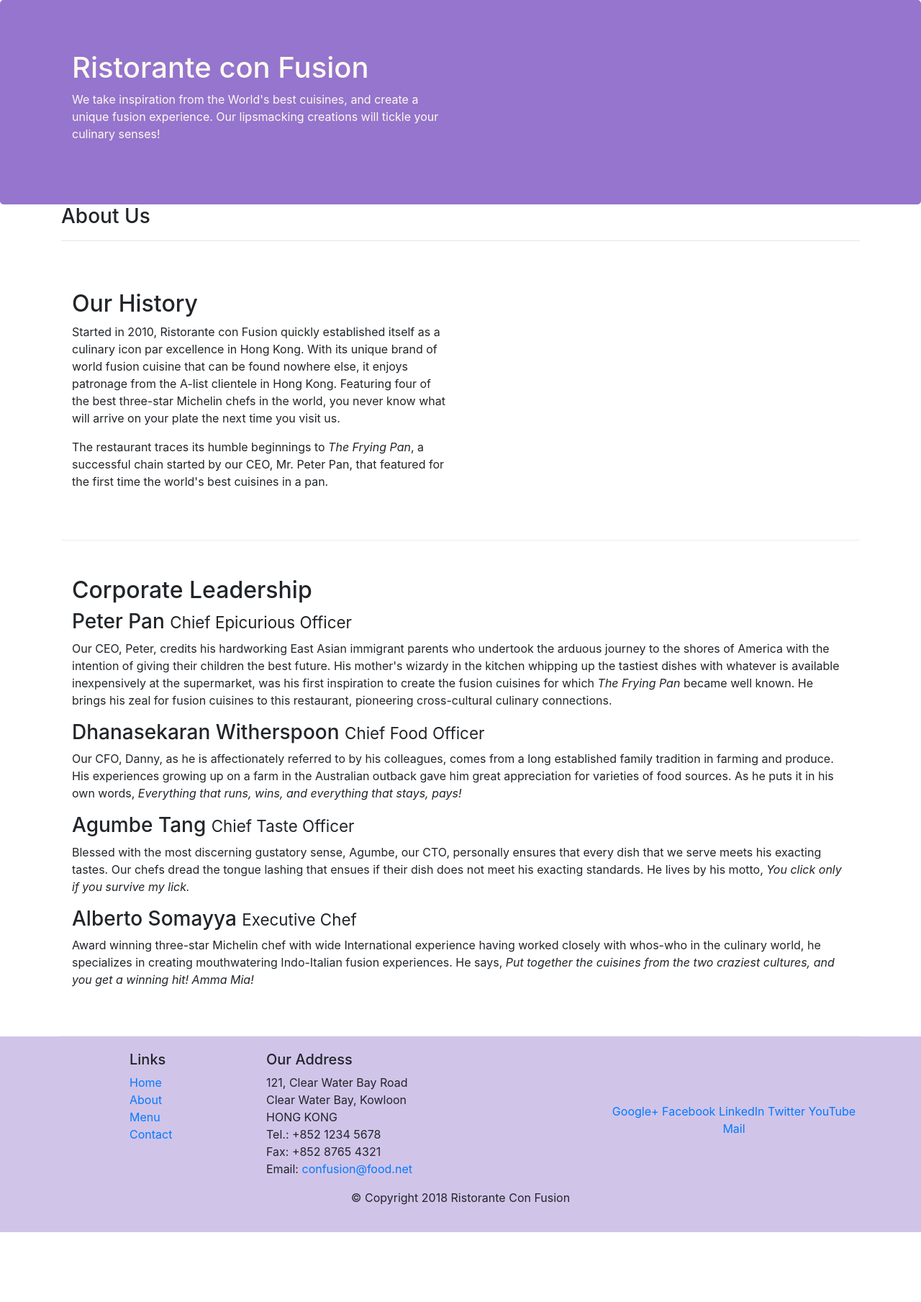
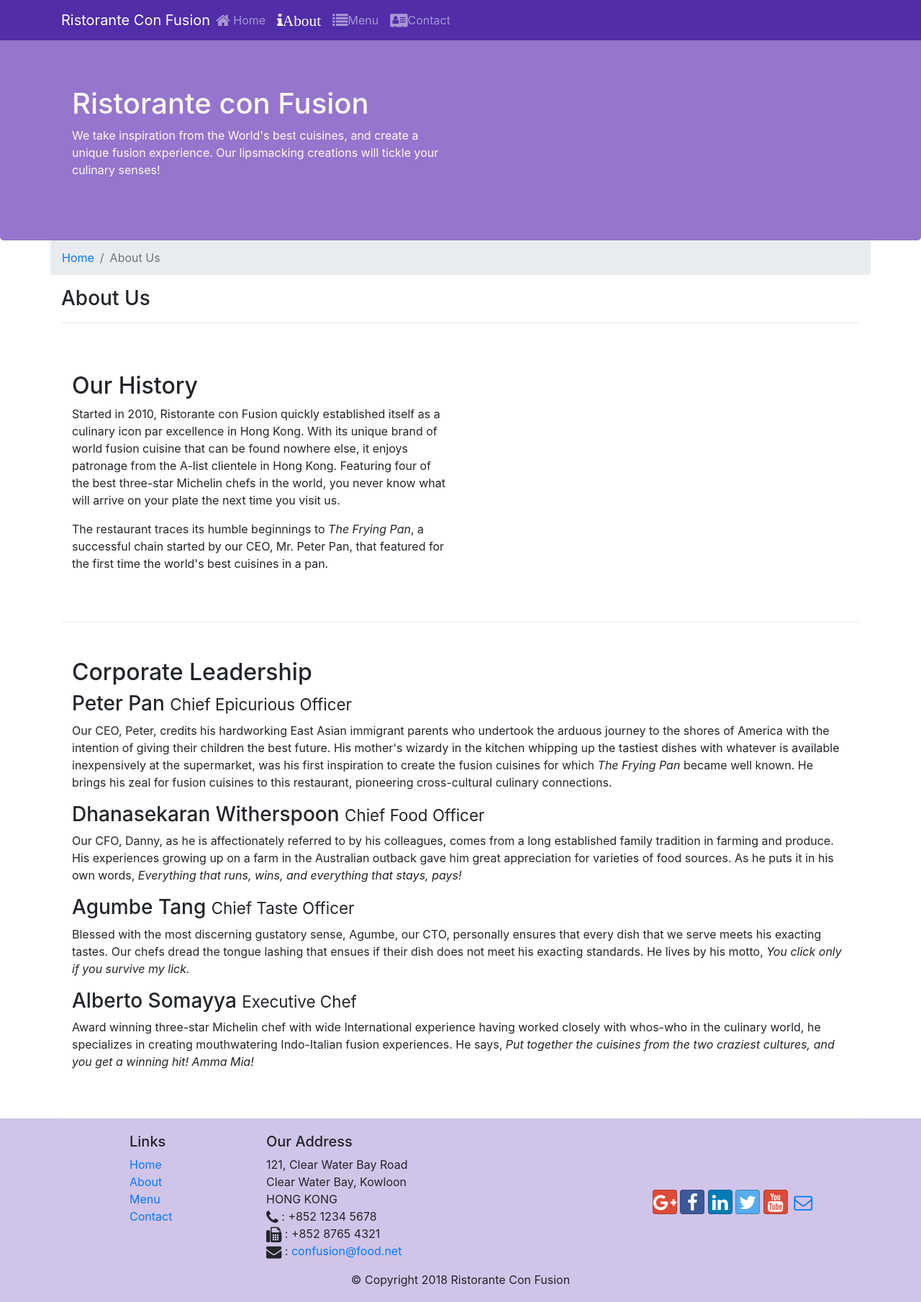
Before and after one commit to alihammoud17/Front-End-Web-UI-Frameworks-and-Tools-Bootstrap-4, a website: page aboutus.html in a window 1280 px wide. Shown: the whole page at 72% size. Before the commit the page ends 1712 px from the top, so only its background shows below. Drawn offline with nearby package versions, Linux system fonts and the light colour scheme.

Commit message:
Added icons, fonts and nav bar

```diff
--- a/aboutus.html
+++ b/aboutus.html
@@ -9,12 +9,36 @@
 
      <!-- Bootstrap CSS -->
      <link rel="stylesheet" href="node_modules/bootstrap/dist/css/bootstrap.min.css">
+     <link rel="stylesheet" href="node_modules/font-awesome/css/font-awesome.min.css">
+     <link rel="stylesheet" href="node_modules/bootstrap-social/bootstrap-social.css">
      <link rel="stylesheet" href="css/styles.css">
      <title>Ristorante Con Fusion: About Us</title>
 
 </head>
 
 <body>
+    <nav class="navbar navbar-dark
+    navbar-expand-sm fixed-top">
+        <div class="container">
+            <button class="navbar-toggler"
+            type="button" data-toggle="collapse"
+            data-target="#Navbar">
+                <span class="navbar-toggler-icon"></span>
+            </button>
+            <a class="navbar-brand mr-auto" href="index.html">
+                Ristorante Con Fusion
+            </a>
+            <div class="collapse navbar-collapse" id="Navbar">
+                <ul class="navbar-nav mr-auto">
+                    <li class="nav-item"><a class="nav-link" href="index.html"><span class="fa fa-home fa-lg"></span> Home</a></li>
+                    <li class="nav-item active"><a class="nav-link" href="./aboutus.html"><span class="fa fa-info fa-lg">About</a></li>
+                    <li class="nav-item"><a class="nav-link" href="#"><span class="fa fa-list fa-lg"></span>Menu</a></li>
+                    <li class="nav-item"><a class="nav-link" href="#"><span class="fa fa-address-card fa-lg"></span>Contact</a></li>
+                </ul>
+            </div>
+
+        </div>
+    </nav>
 
     <header class="jumbotron">
         <div class="container">
@@ -31,6 +55,10 @@
 
     <div class="container">
         <div class="row">
+            <ol class="col-12 breadcrumb">
+                <li class="breadcrumb-item"><a href="./index.html">Home</a></li>
+                <li class="breadcrumb-item active">About Us</li>
+            </ol>
             <div class="col-12">
                <h3>About Us</h3>
                <hr>
@@ -70,7 +98,7 @@
                 <div class="col-4 offset-1 col-sm-2">
                     <h5>Links</h5>
                     <ul class="list-unstyled">
-                        <li><a href="#">Home</a></li>
+                        <li><a href="index.html">Home</a></li>
                         <li><a href="#">About</a></li>
                         <li><a href="#">Menu</a></li>
                         <li><a href="#">Contact</a></li>
@@ -82,19 +110,19 @@
 		              121, Clear Water Bay Road<br>
 		              Clear Water Bay, Kowloon<br>
 		              HONG KONG<br>
-		              Tel.: +852 1234 5678<br>
-		              Fax: +852 8765 4321<br>
-		              Email: <a href="mailto:confusion@food.net">confusion@food.net</a>
+		              <i class="fa fa-phone fa-lg"></i> : +852 1234 5678<br>
+		              <i class="fa fa-fax fa-lg"></i> : +852 8765 4321<br>
+		              <i class="fa fa-envelope fa-lg"></i> : <a href="mailto:confusion@food.net">confusion@food.net</a>
 		           </address>
                 </div>
                 <div class="col-12 col-sm-4 align-self-center">
                     <div class="text-center">
-                        <a href="http://google.com/+">Google+</a>
-                        <a href="http://www.facebook.com/profile.php?id=">Facebook</a>
-                        <a href="http://www.linkedin.com/in/">LinkedIn</a>
-                        <a href="http://twitter.com/">Twitter</a>
-                        <a href="http://youtube.com/">YouTube</a>
-                        <a href="mailto:">Mail</a>
+                        <a class="btn btn-social-icon btn-google" href="http://google.com/+"><i class="fa fa-google-plus fa-lg"></i></a>
+                        <a class="btn btn-social-icon btn-facebook" href="http://www.facebook.com/profile.php?id="><i class="fa fa-facebook fa-lg"></i></a>
+                        <a class="btn btn-social-icon btn-linkedin" href="http://www.linkedin.com/in/"><i class="fa fa-linkedin fa-lg"></i></a>
+                        <a class="btn btn-social-icon btn-twitter" href="http://twitter.com/"><i class="fa fa-twitter fa-lg"></i></a>
+                        <a class="btn btn-social-icon btn-google" href="http://youtube.com/"><i class="fa fa-youtube fa-lg"></i></a>
+                        <a class="btn btn-social-icon" href="mailto:"><i class="fa fa-envelope-o fa-lg"></i></a>
                     </div>
                 </div>
            </div>
--- a/css/styles.css
+++ b/css/styles.css
@@ -28,3 +28,12 @@
     margin: 0px;
     color: #0f0f0f;
 }
+
+body{
+    padding: 50px 0px 0px 0px;
+    z-index: 0;
+}
+
+.navbar-dark{
+    background: #512da8;
+}
--- a/package.json
+++ b/package.json
@@ -15,6 +15,8 @@
   },
   "dependencies": {
     "bootstrap": "^4.0.0",
+    "bootstrap-social": "^5.1.1",
+    "font-awesome": "^4.7.0",
     "jquery": "^3.3.1",
     "popper.js": "^1.12.9"
   }
```
Also changed, not shown: index.html (+35 -10 lines), 1 other file.
